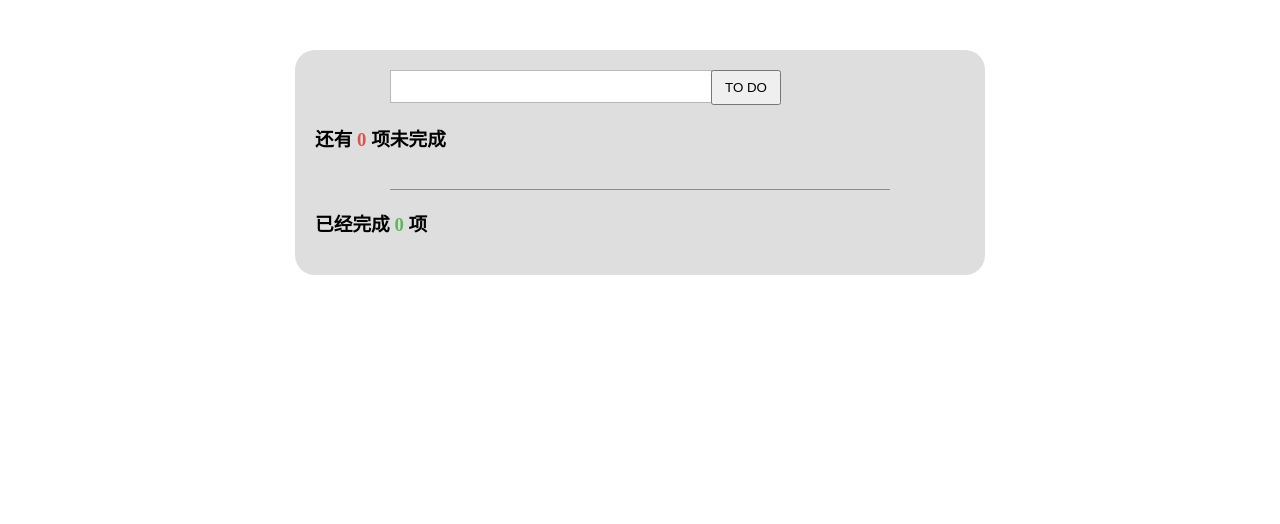
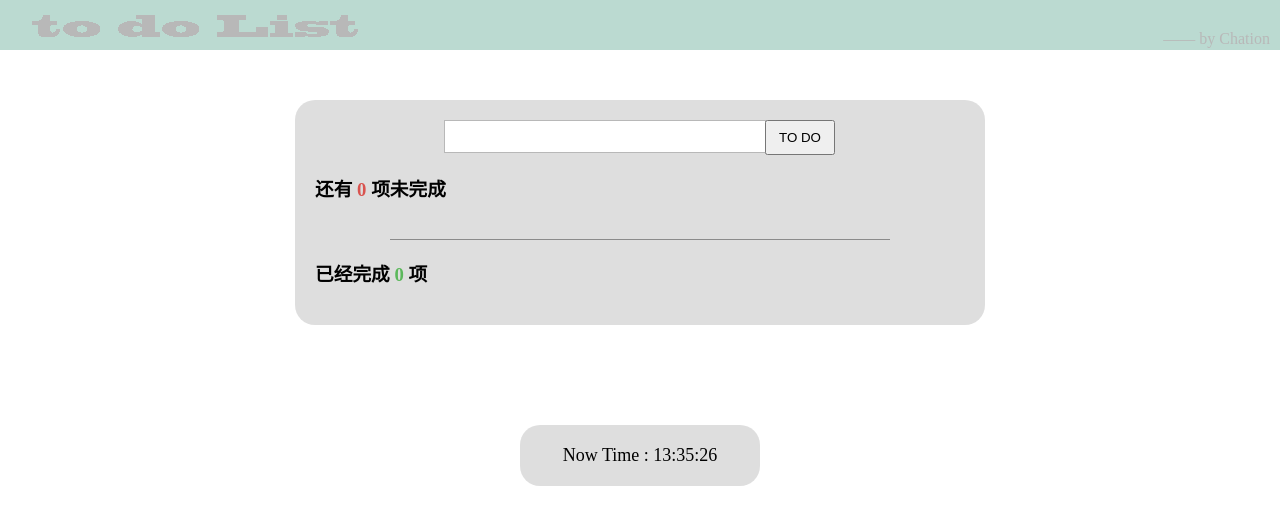
Before and after one commit to chation/todolist, a plain HTML site: page index.html in a window 1280 px wide. Drawn offline with Linux system fonts and the light colour scheme.

Commit message:
add clock & header

```diff
--- a/css/style.css
+++ b/css/style.css
@@ -18,7 +18,7 @@
     margin:0 auto;
 }
 #inputList{
-    width: 500px;
+    width: 392px;
     margin:0 auto;
 }
 #showList{
@@ -48,8 +48,26 @@
     margin-left:-5px;
 }
 
+.header{
+    height: 50px;
+    width: 100%;
+    background-color: #bbdad1;
+    position: fixed;
+    top:0;
+}
 .container{
     width: 650px;
+    margin:100px auto;
+    padding: 20px;
+    background-color: rgba(190,190,190,0.5);
+    -webkit-border-radius: 20px;
+    -moz-border-radius: 20px;
+    border-radius: 20px;;
+}
+.foot{
+    font-size: large;
+    text-align: center;
+    width: 200px;
     margin:50px auto;
     padding: 20px;
     background-color: rgba(190,190,190,0.5);
@@ -60,4 +78,11 @@
 body {
     /*background-color: #F5F5F5;*/
     background-image: url(../img/bg1.png);
+    margin:0;
+    padding: 0;
 }
+#my{
+    float: right;
+    color:#B8B8B8;
+    padding: 30px 10px 0 0;
+}
--- a/index.html
+++ b/index.html
@@ -4,8 +4,15 @@
     <meta charset="UTF-8">
     <title>To Do List</title>
     <link rel="stylesheet" href="css/style.css"/>
+    <link rel="icon" href="img/icon.gif"/>
 </head>
 <body>
+<div class="header">
+    <div id="title">
+        <img src="img/title.gif"/>
+        <div id="my">—— by Chation</div>
+    </div>
+</div>
 <div class="container">
     <div id="inputList">
         <input title="todo" id="txt" type="text" onkeypress="enterPress(event)"/>
@@ -13,12 +20,13 @@
     </div>
     <h3>还有 <span id="count" class="warning">0</span> 项未完成</h3>
     <div id="showList" class="show">
-
     </div>
     <h3>已经完成 <span id="overCount" class="success">0</span> 项</h3>
     <div id="overList" class="show">
-
     </div>
+</div>
+<div class="foot">
+    <span id="nowTime">Now Time : 00:00:00</span>
 </div>
 <script src="js/todolist.js"></script>
 </body>
--- a/js/todolist.js
+++ b/js/todolist.js
@@ -1,18 +1,20 @@
 /**
  * Created by Chation on 2017/1/10.
  */
-var txt = document.getElementById("txt");
-var btn = document.getElementById("btn1");
-var show = document.getElementById("showList");
-var count = document.getElementById("count");
+setInterval(showTime,1000);
+var txt = document.getElementById("txt"),
+    btn = document.getElementById("btn1"),
+    show = document.getElementById("showList"),
+    count = document.getElementById("count");
+
 btn.addEventListener("click", addList, false);
 
 /* 读取本地存储中的list */
 count.innerHTML = localStorage.length;
 for (var i = 0, len = localStorage.length; i < len; i++) {
-    var list = document.createElement("div");
-    var key = localStorage.key(i);
-    var val = localStorage[key];
+    var list = document.createElement("div"),
+        key = localStorage.key(i),
+        val = localStorage[key];
     list.setAttribute("class", "lists");
     list.setAttribute("data-hex", key);
     list.innerHTML = key + " ： " + val;
@@ -36,9 +38,9 @@ for (var i = 0, len = localStorage.length; i < len; i++) {
 /* 添加到list */
 function addList() {
     if (txt.value.trim() != "") {
-        var list = document.createElement("div");
-        var date = new Date().toLocaleString();
-        var time = new Date();
+        var list = document.createElement("div"),
+            date = new Date().toLocaleString(),
+            time = new Date();
         list.setAttribute("class", "lists");
         list.innerHTML = ten(time.getHours())+":"+ten(time.getMinutes())+":"+ten(time.getSeconds())+" ： " + txt.value;
         list.setAttribute("data-hex", date);
@@ -66,6 +68,7 @@ function addList() {
     }
 }
 
+/* 小于十前面加0 */
 function ten(num){
     if(parseInt(num)<10){
         return "0"+num;
@@ -80,3 +83,10 @@ function enterPress(e) { //使用enter实现同样的功能
         addList();
     }
 }
+
+function showTime(){
+    var time = new Date(),
+        span = document.getElementById("nowTime");
+    span.innerHTML = "Now Time : "+ten(time.getHours())+":"+ten(time.getMinutes())+":"+ten(time.getSeconds());
+
+}
```
Also changed, not shown: img/icon.gif (added), img/title.gif (added).
